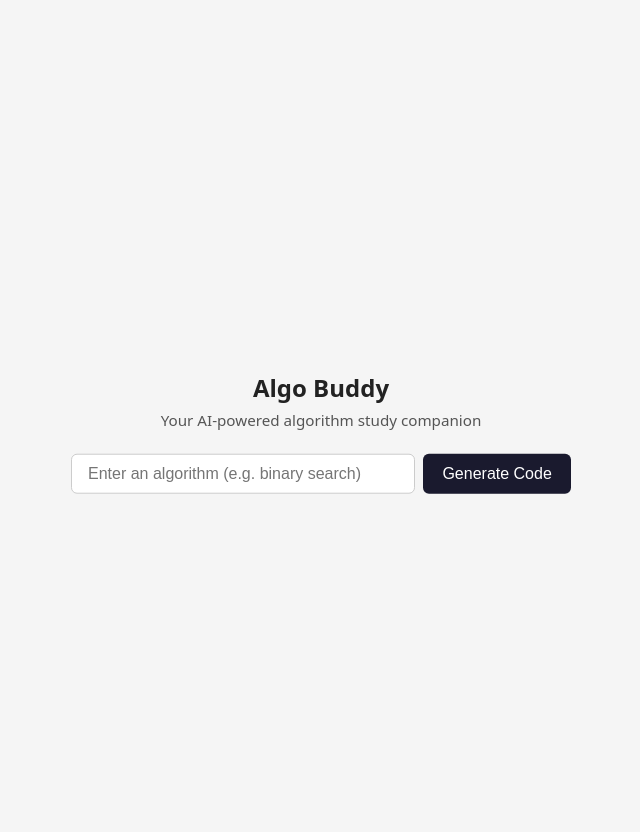
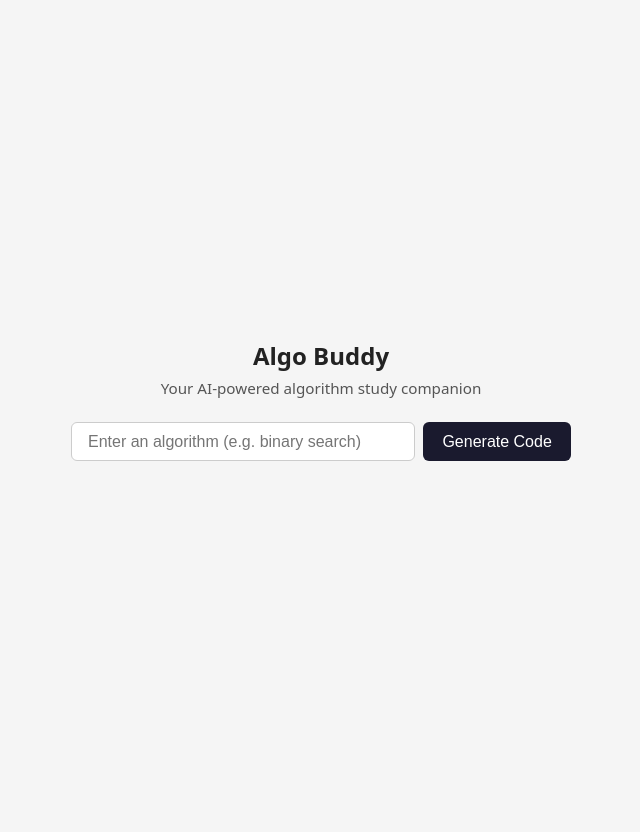
Before and after one commit to matchabowl6/algo-buddy, a Python web app: template templates/index.html in a window 1280 px wide. Shown: the whole page, without its empty margins (319-959 px from the left). After the commit the page ends 461 px from the top, so only its background shows below. Run offline with Jinja, Linux system fonts and the light colour scheme; the template is opened without the code that fills it, so the values that code supplies are empty.

Commit message:
Improve element centering

```diff
--- a/static/app.js
+++ b/static/app.js
@@ -10,7 +10,9 @@ let studyQuizTopics = [];
 function show(sectionId) {
   ["home-section", "code-section", "study-section", "quiz-section", "results-section"]
     .forEach(id => $(`${id}`).classList.toggle("hidden", id !== sectionId));
-  document.querySelector("header").classList.toggle("hidden", sectionId === "home-section");
+  const isHome = sectionId === "home-section";
+  document.querySelector("header").classList.toggle("hidden", isHome);
+  document.body.classList.toggle("has-header", !isHome);
 }
 
 function setLoading(on) {
--- a/static/style.css
+++ b/static/style.css
@@ -5,7 +5,8 @@ body {
   background: #f5f5f5;
   color: #222;
   min-height: 100vh;
-  position: relative;
+  display: flex;
+  flex-direction: column;
 }
 
 header {
@@ -23,21 +24,32 @@ header {
   color: #fff;
 }
 
-header p { color: #aaa; margin-top: 0.25rem; font-size: 0.95rem; }
+header p { color: #aaa; margin-top: 0rem; font-size: 0.95rem; }
 
-main { max-width: 800px; margin: 2rem auto; padding: 0 1rem; }
+main {
+  max-width: 800px;
+  width: 100%;
+  margin: 0 auto;
+  padding: 0 1rem;
+  flex: 1;
+  display: flex;
+  flex-direction: column;
+  justify-content: center;
+}
+
+body.has-header main {
+  justify-content: flex-start;
+  padding-top: 2rem;
+  padding-bottom: 2rem;
+}
 
 .hidden { display: none !important; }
 
 /* Home */
 #home-section {
   text-align: center;
-  position: absolute;
-  top: 50%;
-  left: 50%;
-  transform: translate(-50%, -50%);
   width: 100%;
-  padding: 0 1rem;
+  padding: 0;
 }
 #home-section h1 { margin-bottom: 0.4rem; }
 #home-subtitle { color: #555; margin-bottom: 1.5rem; font-size: 0.95rem; }
```
